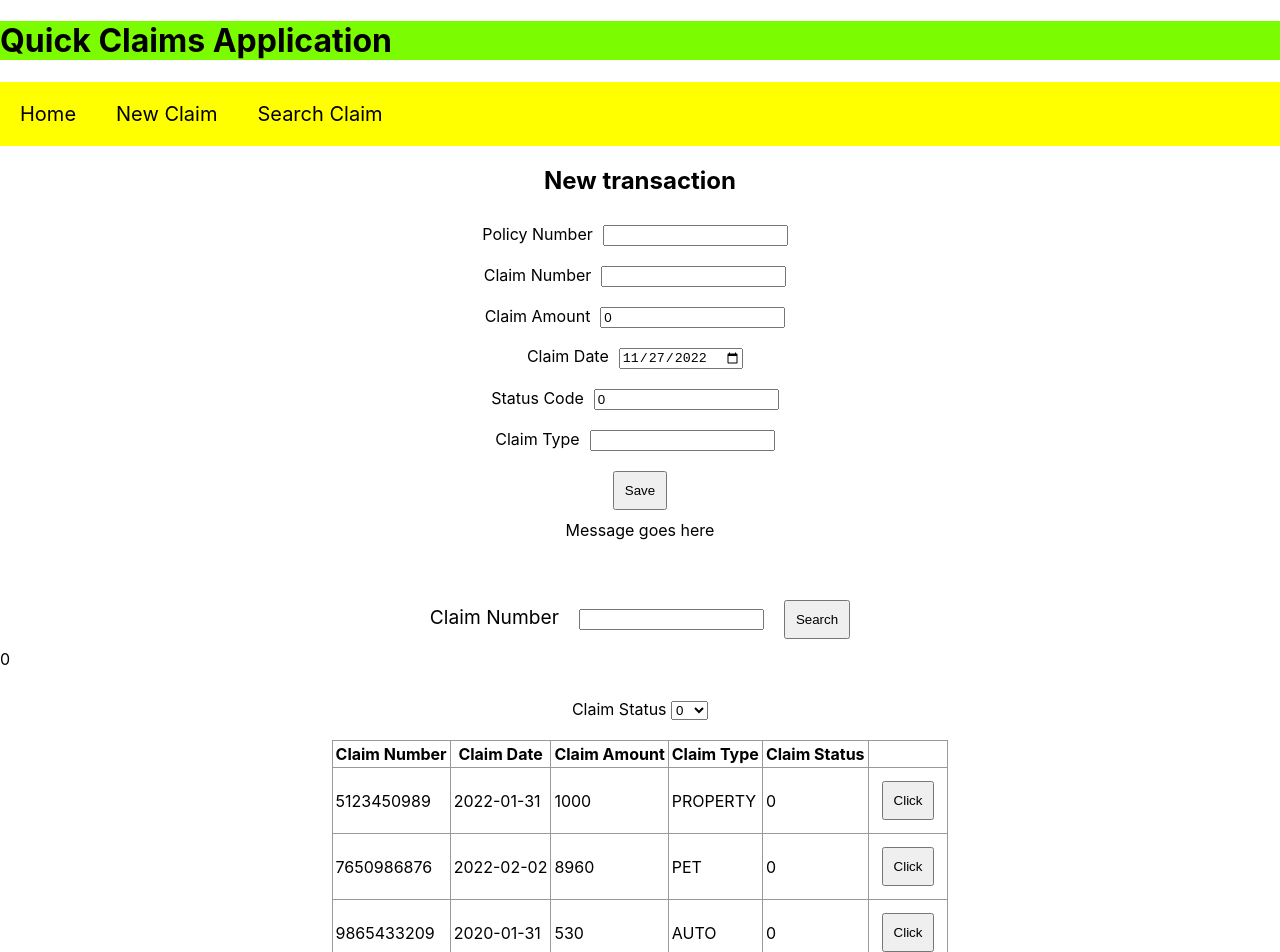
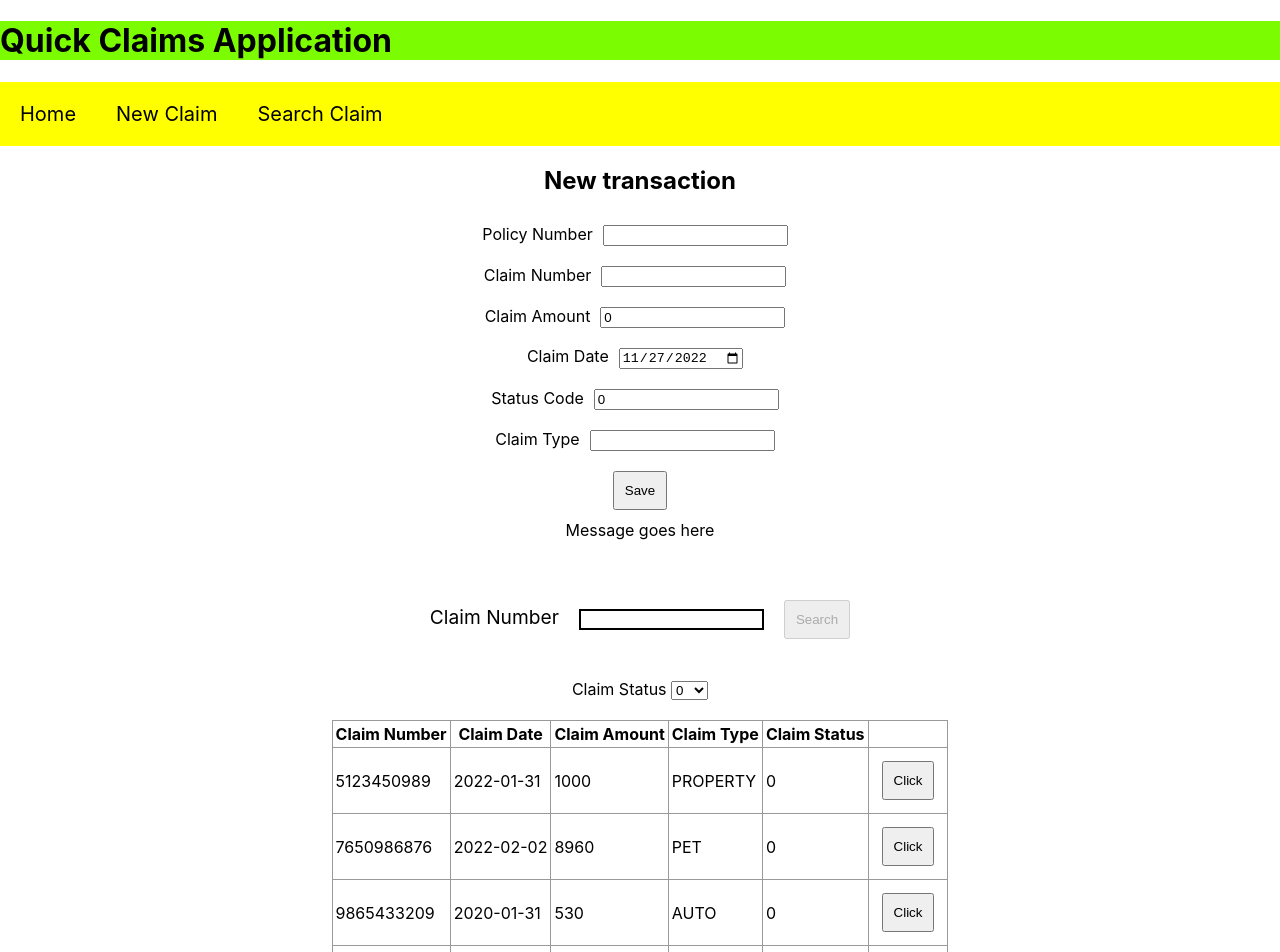
Before and after one commit to selva-allstate/quick-claims, a React (Create React App) app: page /newclaim in a window 1280 px wide. Shown: the top 952 px of the page. Built offline with nearby package versions, Linux system fonts and the light colour scheme.

Commit message:
Adding Search by Claim Number

```diff
--- a/src/App.js
+++ b/src/App.js
@@ -10,15 +10,15 @@ import AddClaim from './components/AddClaimTransaction/AddClaim';
 
 function App() {
   const [SelectedClaim, setSelectedClaim] = useState(null);
-
+  const [SearchClaim, setSearchClaim] = useState("");
   //setSelectedClaim(SelectedClaim);
 
   return (
     <div>
       <Menu />
       <AddClaim />
-      <Search />
-      <ClaimsTable setSelectedClaim={setSelectedClaim}/>
+      <Search SearchClaim = {SearchClaim} setSearchClaim = {setSearchClaim}/>
+      <ClaimsTable setSelectedClaim={setSelectedClaim} SearchClaim={SearchClaim}/>
       {SelectedClaim != null && <ClaimDetail claim={SelectedClaim} />}
     </div>
   );
--- a/src/components/ClaimsTransaction/ClaimsTable.js
+++ b/src/components/ClaimsTransaction/ClaimsTable.js
@@ -1,5 +1,5 @@
 //import { useState } from "react";
-import { useState } from "react";
+import { useEffect, useState } from "react";
 import { getAllClaims } from "../../data/ClaimsData";
 import ClaimsRow from "./ClaimsRow";
 import "./ClaimsTransaction.css";
@@ -16,24 +16,32 @@ const ClaimsTable = (props) => {
     //console.log(clicked_claim);
     const allStatuscodes = claims.map( claim => claim.status_code);
     console.log(allStatuscodes);
+
+    useEffect(() => {
+        if(props.SearchClaim !== "") {
+            console.log("Searching for", props.SearchClaim)
+        }
+    }, [props.SearchClaim]);
+
     const uniqueStatuscodes = [...new Set(allStatuscodes)];
     const uniqueStatuscodes1 =[...uniqueStatuscodes, "All"]
     console.log(uniqueStatuscodes1);
+
 
     const [selectedStatuscode, setSelectedStatuscode] =  useState(uniqueStatuscodes1[0]);
     const changeStatuscode = (event) => {
         const option = event.target.options.selectedIndex;
         setSelectedStatuscode(uniqueStatuscodes1[option]);
     }
-    return ( <div>{selectedStatuscode}
-
+    return ( <div>
+        { props.SearchClaim === "" &&
         <div className="claimStatusSelector">
           <label>Claim Status  </label>
           <select onChange={changeStatuscode}>
 
            {uniqueStatuscodes1.map (statuscode => <option key={statuscode} value={statuscode}>{statuscode}</option>)}
           </select>
-        </div>
+        </div>}
         <table className="claimsTable">
             <thead>
 
@@ -50,7 +58,11 @@ const ClaimsTable = (props) => {
                 {
 
                 claims.map((claim, index) => {
-                   return((claim.status_code === selectedStatuscode || selectedStatuscode === "All") && (
+                   return(
+                    ((props.SearchClaim === "" && (claim.status_code === selectedStatuscode || selectedStatuscode === "All"))
+                      || (props.SearchClaim !== "" && claim.claim_number === props.SearchClaim)
+
+                   ) && (
                    <ClaimsRow setSelectedClaim={props.setSelectedClaim}
                    claim={claim}
                     key={index} claimnumber={claim.claim_number} claimdate={claim.claim_date}
--- a/src/components/Search/Search.js
+++ b/src/components/Search/Search.js
@@ -1,8 +1,33 @@
-const Search = () => {
+import { useState } from "react";
+
+const Search = (props) => {
+    const [localSearchClaim, setlocalSearchClaim] = useState("");
+    const [valid,setValid] = useState(true);
+    const [touched,setTouched] = useState(false);
+
+    const checkValidity = (value) => {
+        setValid(value.trim().length > 0);
+    }
+    const handleChange = (event) =>
+    {
+      setTouched(true);
+      setlocalSearchClaim(event.target.value);
+      checkValidity(event.target.value);
+    }
+    const doSearch = (event) =>
+    {
+         event.preventDefault();
+         props.setSearchClaim(localSearchClaim);
+         console.log("Search Term", props.SearchClaim);
+    }
     return <div className="searchBox">
-        <label htmlFor ="claimNumber"> Claim Number</label>
-        <input id="claimNumber" type="text" />
-        <button>Search</button>
+        <form onSubmit={doSearch}>
+            <label htmlFor ="claimNumber"> Claim Number</label>
+            <input onChange={handleChange} value={localSearchClaim} id="claimNumber" type="text"
+                   style={{border: valid ? "2px solid #000" : "2px solid #f00"}}
+            />
+            <button type="submit" disabled={!valid || !touched}>Search</button>
+        </form>
     </div>
 }
 export default Search;
```
